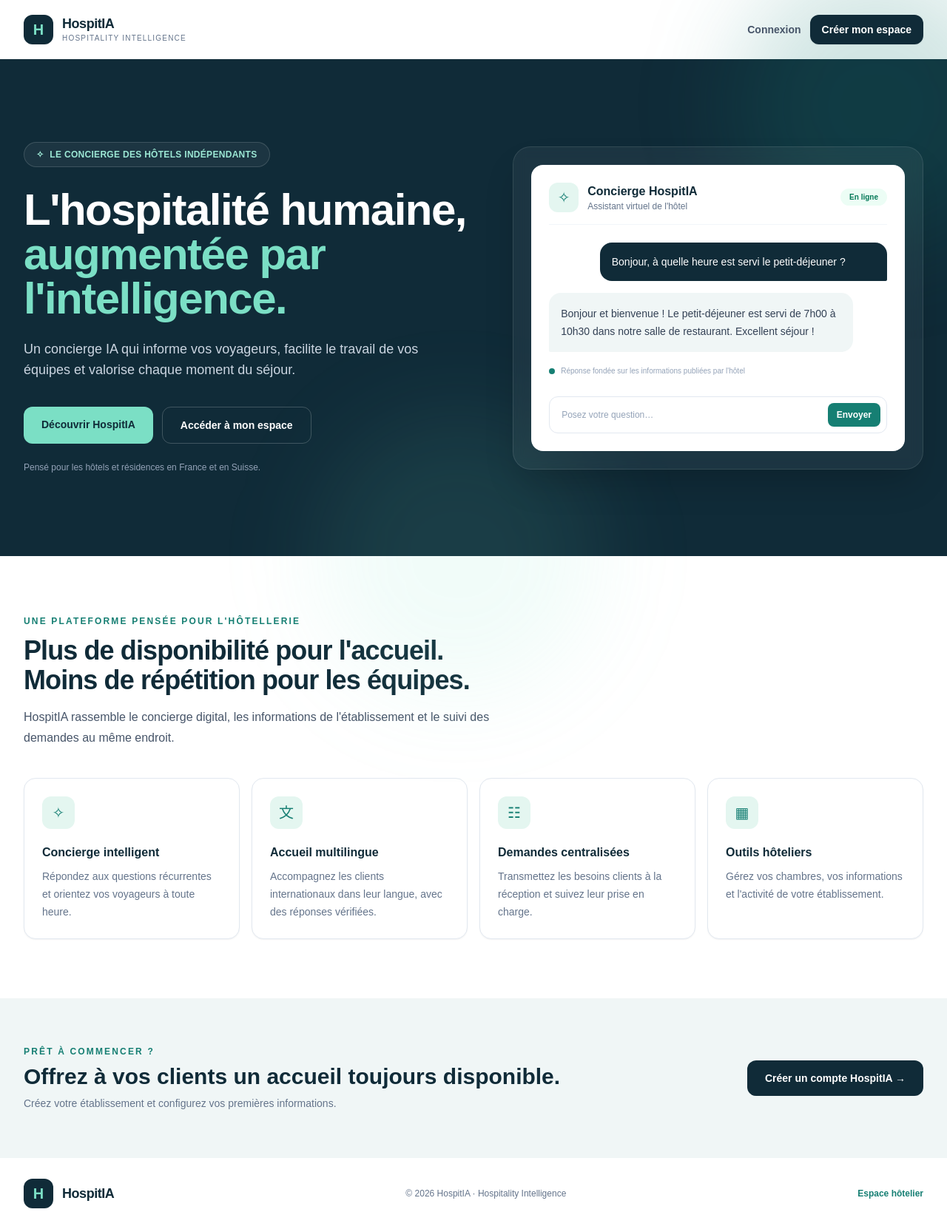
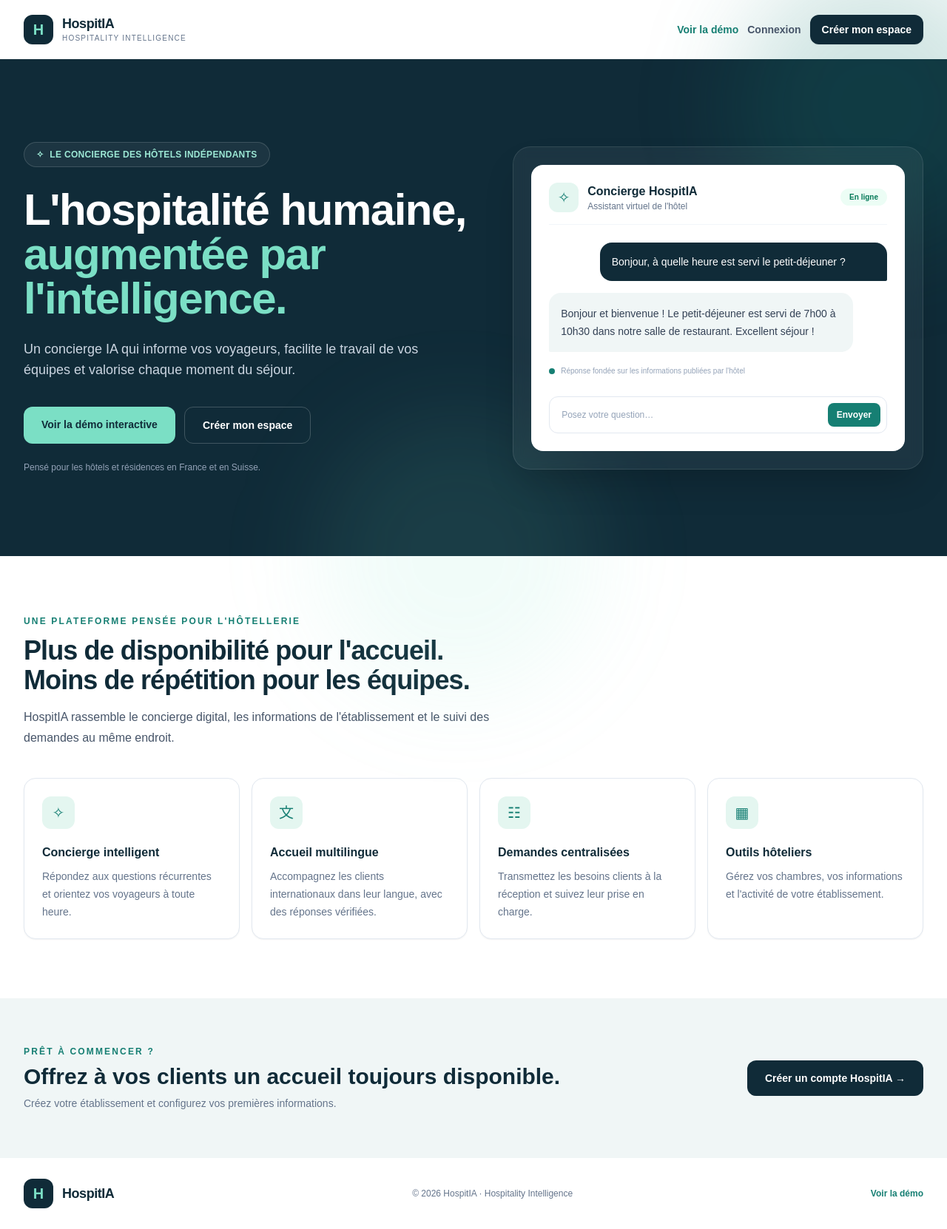
Before and after one commit to Jmux77/HospitIA, a Next.js app: page / in a window 1280 px wide. Shown: the whole page at 74% size. Built offline with nearby package versions, Linux system fonts and the light colour scheme.

Commit message:
Link customer-facing homepage to interactive demo

```diff
--- a/src/app/page.tsx
+++ b/src/app/page.tsx
@@ -12,7 +12,7 @@ export default function Home() {
   return <main className="min-h-screen overflow-hidden bg-white">
     <header className="relative z-10 mx-auto flex max-w-7xl items-center justify-between px-5 py-5 sm:px-8">
       <Brand/>
-      <nav className="flex items-center gap-3"><Link href="/login" className="hidden text-sm font-semibold text-slate-600 hover:text-ink sm:inline">Connexion</Link><Link href="/register" className="rounded-xl bg-ink px-4 py-2.5 text-sm font-semibold text-white shadow-sm hover:bg-slate-700">Créer mon espace</Link></nav>
+      <nav className="flex items-center gap-3"><Link href="/demo" className="text-sm font-semibold text-teal hover:text-ink">Voir la démo</Link><Link href="/login" className="hidden text-sm font-semibold text-slate-600 hover:text-ink sm:inline">Connexion</Link><Link href="/register" className="rounded-xl bg-ink px-4 py-2.5 text-sm font-semibold text-white shadow-sm hover:bg-slate-700">Créer mon espace</Link></nav>
     </header>
     <section className="relative bg-[#102B38] px-5 py-20 text-white sm:px-8 sm:py-28">
       <div className="absolute -right-24 -top-32 h-96 w-96 rounded-full bg-teal/20 blur-3xl"/>
@@ -22,7 +22,7 @@ export default function Home() {
           <div className="inline-flex items-center gap-2 rounded-full border border-white/15 bg-white/5 px-4 py-2 text-xs font-semibold tracking-wide text-[#9CE8D5]"><span>✧</span> LE CONCIERGE DES HÔTELS INDÉPENDANTS</div>
           <h1 className="mt-7 max-w-2xl text-4xl font-bold leading-[1.1] tracking-tight sm:text-5xl lg:text-6xl">L'hospitalité humaine, <span className="text-[#7BDFC5]">augmentée par l'intelligence.</span></h1>
           <p className="mt-6 max-w-xl text-base leading-8 text-slate-300 sm:text-lg">Un concierge IA qui informe vos voyageurs, facilite le travail de vos équipes et valorise chaque moment du séjour.</p>
-          <div className="mt-9 flex flex-wrap gap-3"><Link href="/register" className="rounded-xl bg-[#7BDFC5] px-6 py-3.5 text-sm font-bold text-ink hover:bg-[#A4ECD9]">Découvrir HospitIA</Link><Link href="/login" className="rounded-xl border border-white/20 px-6 py-3.5 text-sm font-semibold text-white hover:bg-white/10">Accéder à mon espace</Link></div>
+          <div className="mt-9 flex flex-wrap gap-3"><Link href="/demo" className="rounded-xl bg-[#7BDFC5] px-6 py-3.5 text-sm font-bold text-ink hover:bg-[#A4ECD9]">Voir la démo interactive</Link><Link href="/register" className="rounded-xl border border-white/20 px-6 py-3.5 text-sm font-semibold text-white hover:bg-white/10">Créer mon espace</Link></div>
           <p className="mt-6 text-xs text-slate-400">Pensé pour les hôtels et résidences en France et en Suisse.</p>
         </div>
         <div className="rounded-3xl border border-white/10 bg-white/5 p-4 shadow-2xl shadow-black/20 backdrop-blur sm:p-6">
@@ -39,6 +39,6 @@ export default function Home() {
       <div className="mt-10 grid gap-4 sm:grid-cols-2 lg:grid-cols-4">{features.map(feature=><article key={feature.title} className="rounded-2xl border border-slate-200 bg-white p-6 shadow-sm transition hover:-translate-y-1 hover:shadow-soft"><span className="grid h-11 w-11 place-items-center rounded-xl bg-[#E4F6F0] text-xl text-teal">{feature.icon}</span><h3 className="mt-5 font-bold text-ink">{feature.title}</h3><p className="mt-2 text-sm leading-6 text-slate-500">{feature.text}</p></article>)}</div>
     </section>
     <section className="bg-[#F0F6F6] px-5 py-16 sm:px-8"><div className="mx-auto flex max-w-7xl flex-col items-start justify-between gap-6 md:flex-row md:items-center"><div><p className="text-xs font-bold uppercase tracking-[0.18em] text-teal">Prêt à commencer ?</p><h2 className="mt-2 text-3xl font-bold text-ink">Offrez à vos clients un accueil toujours disponible.</h2><p className="mt-2 text-sm text-slate-500">Créez votre établissement et configurez vos premières informations.</p></div><Link href="/register" className="rounded-xl bg-ink px-6 py-3.5 text-sm font-bold text-white">Créer un compte HospitIA →</Link></div></section>
-    <footer className="mx-auto flex max-w-7xl flex-wrap items-center justify-between gap-3 px-5 py-7 text-xs text-slate-500 sm:px-8"><Brand compact/><span>© {new Date().getFullYear()} HospitIA · Hospitality Intelligence</span><Link href="/login" className="font-semibold text-teal">Espace hôtelier</Link></footer>
+    <footer className="mx-auto flex max-w-7xl flex-wrap items-center justify-between gap-3 px-5 py-7 text-xs text-slate-500 sm:px-8"><Brand compact/><span>© {new Date().getFullYear()} HospitIA · Hospitality Intelligence</span><Link href="/demo" className="font-semibold text-teal">Voir la démo</Link></footer>
   </main>;
 }
```
